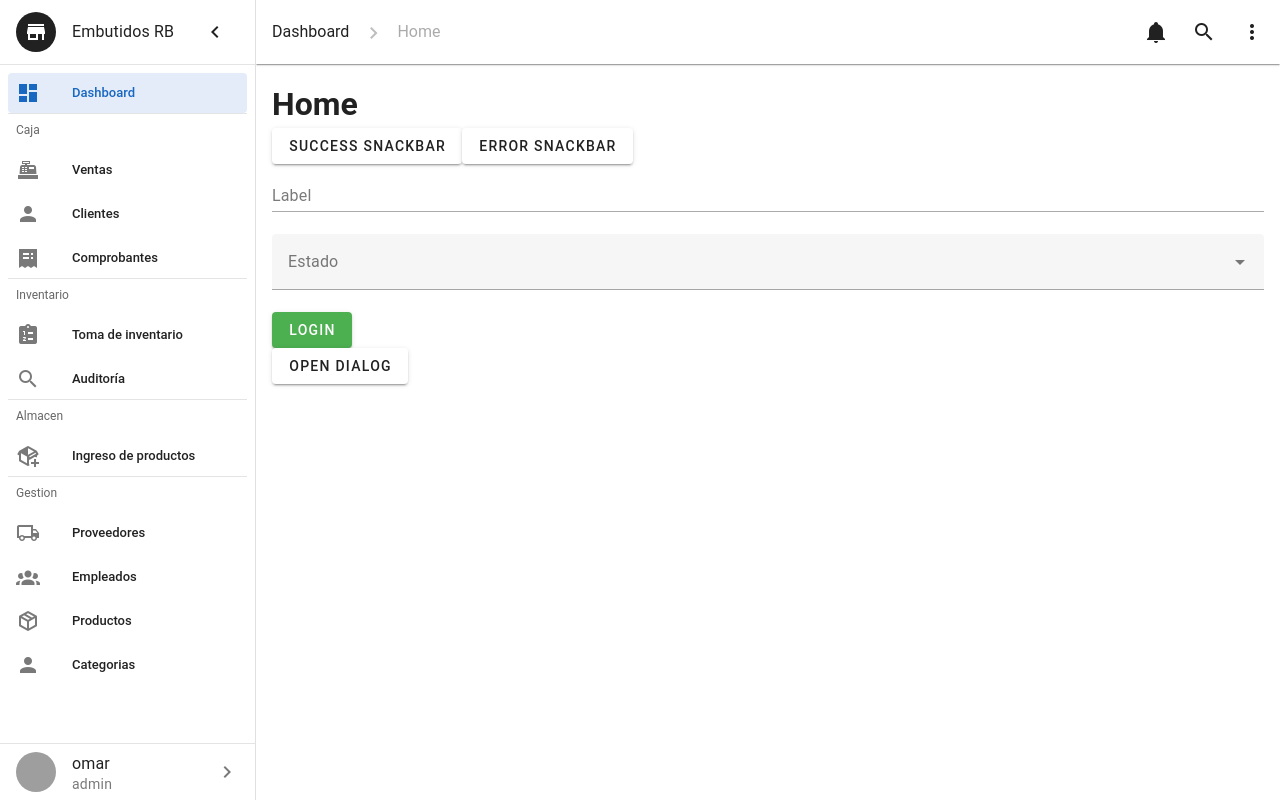
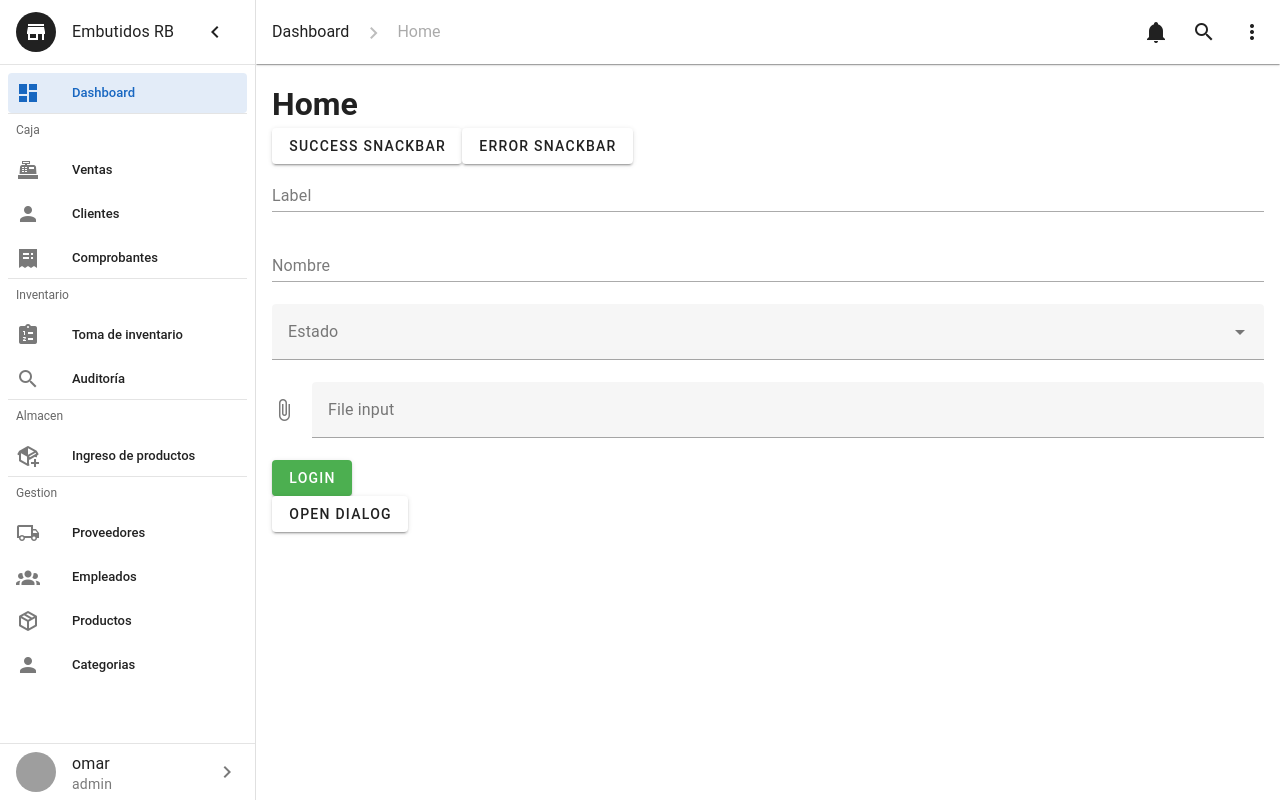
Before and after one commit to aomineDev/bodega-rb, a Vue app: page /home in a window 1280 px wide. Built offline with nearby package versions, Linux system fonts and the light colour scheme; grey boxes are pictures that could not be loaded; what @tanstack/vue-query would draw is missing.

Commit message:
fix: useForm reset file input

```diff
--- a/src/composables/useForm.js
+++ b/src/composables/useForm.js
@@ -6,7 +6,9 @@ export const useForm = (initialValue) => {
   const formRef = ref(null)
 
   const resetForm = () => {
-    if (existsFormRef()) formRef.value.reset()
+    if (!existsFormRef()) return
+
+    Object.keys(formData.value).forEach((key) => (formData.value[key] = null))
   }
 
   const isValid = async () => {
--- a/src/views/HomeView.vue
+++ b/src/views/HomeView.vue
@@ -6,13 +6,17 @@ const { showSuccessSnackbar, showErrorSnackbar } = useSnackbar()
 
 import { useForm } from '@/composables/useForm'
 
-const { formRef, rules, handleSubmit, username, state } = useForm({
+const { formRef, rules, handleSubmit, username, state, file, name } = useForm({
   username: '',
+  name: '',
   state: null,
+  file: null,
 })
 
 const handleLogin = () => {
-  alert(username.value + ' ' + state.value)
+  console.log(file.value)
+  alert(username.value + ' ' + state.value + ' ' + file.value)
+  // file.value = null
 }
 
 const dialog = ref(false)
@@ -25,12 +29,19 @@ const dialog = ref(false)
   <h1>{{ username }}</h1>
   <v-form ref="formRef">
     <v-text-field label="Label" v-model="username" :rules="[rules.required]"></v-text-field>
+    <v-text-field label="Nombre" v-model="name" :rules="[rules.required]"></v-text-field>
     <v-select
       label="Estado"
       :items="['California', 'Colorado', 'Florida', 'Georgia', 'Texas', 'Wyoming']"
       v-model="state"
       :rules="[rules.required]"
     ></v-select>
+    <v-file-input
+      label="File input"
+      v-model="file"
+      clearable
+      :rules="[rules.required]"
+    ></v-file-input>
     <v-btn color="success" @click="handleSubmit(handleLogin)">login</v-btn>
   </v-form>
 
```
